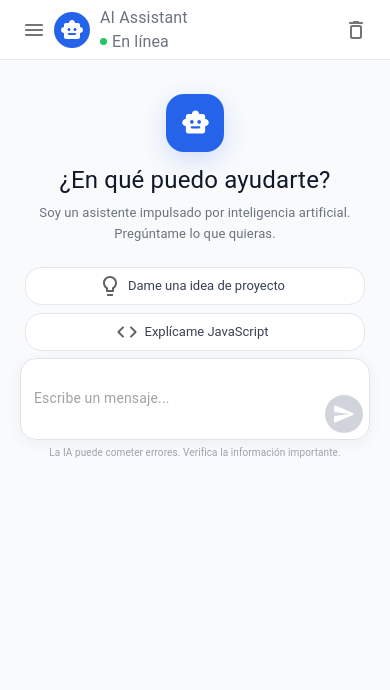
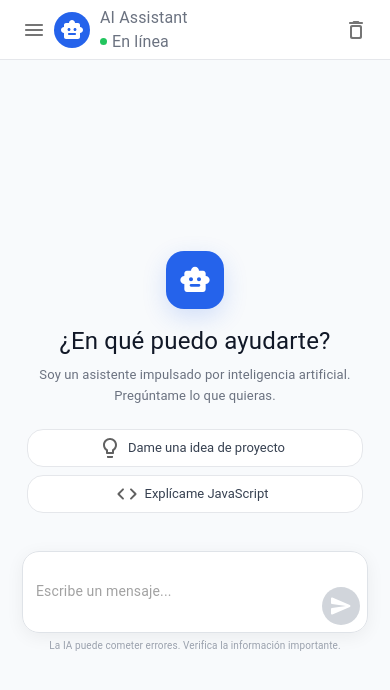
Before and after one commit to Patogol35/Fbot, a React app: page / in a window 390 px wide. Shown: the top 690 px of the page. Built offline with nearby package versions, Linux system fonts and the light colour scheme; the HTML template or start-up script is replaced by a standard one.

Commit message:
Update Chat.css

```diff
--- a/src/components/Chat.css
+++ b/src/components/Chat.css
@@ -4,6 +4,10 @@ body,
     width: 100%;
     height: 100%;
     margin: 0;
+}
+
+* {
+    box-sizing: border-box;
 }
 
 .chat-page {
@@ -18,9 +22,8 @@ body,
 
 .chat-drawer .MuiDrawer-paper {
     width: 250px;
-    box-sizing: border-box;
     border-right: 1px solid #e5e7eb;
-    background: #ffffff;
+    background: #fff;
 }
 
 .sidebar {
@@ -29,7 +32,6 @@ body,
     display: flex;
     flex-direction: column;
     padding: 18px 14px;
-    box-sizing: border-box;
 }
 
 .sidebar-logo {
@@ -64,7 +66,6 @@ body,
     font-size: 14px;
     font-weight: 600;
     cursor: pointer;
-    transition: .2s;
 }
 
 .new-chat-button:hover {
@@ -91,7 +92,8 @@ body,
     color: #2563eb;
 }
 
-.sidebar .MuiListItemButton-root.Mui-selected .MuiListItemIcon-root {
+.sidebar .MuiListItemButton-root.Mui-selected
+.MuiListItemIcon-root {
     color: #2563eb;
 }
 
@@ -129,7 +131,7 @@ body,
     flex-direction: column;
 }
 
-/* TOPBAR */
+/* HEADER */
 
 .chat-topbar {
     height: 64px;
@@ -138,7 +140,7 @@ body,
     align-items: center;
     padding: 0 24px;
     border-bottom: 1px solid #e5e7eb;
-    background: rgba(255,255,255,.9);
+    background: rgba(255,255,255,.92);
     backdrop-filter: blur(12px);
 }
 
@@ -159,7 +161,132 @@ body,
     gap: 5px;
 }
 
-/* MESSAGE AREA */
+/* EMPTY SCREEN */
+
+.empty-chat {
+    flex: 1;
+    min-height: 0;
+    display: flex;
+    align-items: center;
+    justify-content: center;
+    overflow-y: auto;
+    padding: 30px 20px;
+}
+
+.welcome-container {
+    width: min(720px, 100%);
+    display: flex;
+    flex-direction: column;
+    align-items: center;
+    text-align: center;
+    transform: translateY(-5%);
+}
+
+.welcome-icon-container {
+    width: 64px;
+    height: 64px;
+    display: flex;
+    align-items: center;
+    justify-content: center;
+    margin-bottom: 18px;
+    border-radius: 18px;
+    background: #2563eb;
+    color: #fff;
+    box-shadow: 0 8px 25px rgba(37,99,235,.18);
+}
+
+.welcome-icon-container svg {
+    font-size: 32px;
+}
+
+.welcome-title {
+    margin-bottom: 8px !important;
+    color: #111827;
+}
+
+.welcome-description {
+    max-width: 480px;
+    line-height: 1.6 !important;
+}
+
+/* SUGGESTIONS */
+
+.suggestions {
+    display: flex;
+    justify-content: center;
+    flex-wrap: wrap;
+    gap: 8px;
+    margin-top: 22px;
+}
+
+/* INPUT */
+
+.input-area {
+    width: 100%;
+    padding: 16px 0 0;
+}
+
+.empty-chat .input-area {
+    margin-top: 22px;
+}
+
+.input-wrapper {
+    position: relative;
+    width: min(720px, 100%);
+    margin: auto;
+}
+
+.chat-input .MuiOutlinedInput-root {
+    min-height: 54px;
+    padding-right: 55px;
+    border-radius: 17px;
+    background: #fff;
+    box-shadow: 0 4px 18px rgba(0,0,0,.06);
+}
+
+.chat-input .MuiOutlinedInput-root fieldset {
+    border-color: #dfe3e8;
+}
+
+.chat-input .MuiOutlinedInput-root:hover fieldset {
+    border-color: #cbd5e1;
+}
+
+.chat-input .MuiOutlinedInput-root.Mui-focused fieldset {
+    border-color: #2563eb;
+}
+
+.chat-input textarea {
+    padding: 13px 0;
+    font-size: 14px;
+}
+
+.send-button {
+    position: absolute !important;
+    right: 8px;
+    bottom: 8px;
+    width: 38px;
+    height: 38px;
+    background: #2563eb !important;
+    color: #fff !important;
+}
+
+.send-button:hover {
+    background: #1d4ed8 !important;
+}
+
+.send-button.Mui-disabled {
+    background: #d1d5db !important;
+}
+
+.input-disclaimer {
+    margin-top: 5px !important;
+    text-align: center;
+    font-size: 10px !important;
+    color: #9ca3af;
+}
+
+/* MESSAGES */
 
 .messages-container {
     flex: 1;
@@ -214,14 +341,14 @@ body,
 }
 
 .message-bubble.assistant {
-    background: #ffffff;
+    background: #fff;
     border: 1px solid #e5e7eb;
     border-top-left-radius: 5px !important;
 }
 
 .message-bubble.user {
-    color: white;
     background: #2563eb;
+    color: #fff;
     border-top-right-radius: 5px !important;
 }
 
@@ -229,74 +356,6 @@ body,
     white-space: pre-wrap;
     font-size: 14px !important;
     line-height: 1.6 !important;
-}
-
-/* EMPTY CHAT */
-
-.welcome-container {
-    width: min(720px, 100%);
-    margin: 0 auto;
-    padding: 8vh 20px 20px;
-    box-sizing: border-box;
-    text-align: center;
-}
-
-.welcome-icon-container {
-    width: 64px;
-    height: 64px;
-    margin: 0 auto 18px;
-    display: flex;
-    align-items: center;
-    justify-content: center;
-    border-radius: 18px;
-    background: #2563eb;
-    color: white;
-    box-shadow: 0 8px 25px rgba(37,99,235,.18);
-}
-
-.welcome-icon-container svg {
-    font-size: 32px;
-}
-
-.welcome-title {
-    margin-bottom: 8px !important;
-    color: #111827;
-    letter-spacing: -.5px;
-}
-
-.welcome-description {
-    max-width: 480px;
-    margin: auto !important;
-    color: #6b7280;
-    line-height: 1.6 !important;
-}
-
-/* SUGGESTIONS */
-
-.suggestions {
-    display: flex;
-    justify-content: center;
-    flex-wrap: wrap;
-    gap: 8px;
-    margin-top: 22px;
-}
-
-.suggestion-chip {
-    height: 38px !important;
-    background: #ffffff !important;
-    border: 1px solid #e5e7eb !important;
-    color: #374151 !important;
-    transition: .2s !important;
-}
-
-.suggestion-chip:hover {
-    border-color: #93c5fd !important;
-    background: #eff6ff !important;
-    color: #1d4ed8 !important;
-}
-
-.suggestion-chip .MuiChip-icon {
-    color: #2563eb;
 }
 
 /* TYPING */
@@ -339,86 +398,23 @@ body,
     }
 }
 
-/* INPUT */
+/* CHIPS */
 
-.input-area {
-    width: 100%;
-    flex-shrink: 0;
-    padding: 8px 24px 12px;
-    box-sizing: border-box;
-    background: #f8fafc;
+.suggestion-chip {
+    height: 38px !important;
+    background: #fff !important;
+    border: 1px solid #e5e7eb !important;
+    color: #374151 !important;
 }
 
-.input-wrapper {
-    position: relative;
-    width: min(820px, 100%);
-    margin: auto;
+.suggestion-chip:hover {
+    background: #eff6ff !important;
+    border-color: #93c5fd !important;
+    color: #1d4ed8 !important;
 }
 
-.chat-input .MuiOutlinedInput-root {
-    min-height: 52px;
-    padding-right: 55px;
-    border-radius: 16px;
-    background: white;
-    box-shadow: 0 3px 15px rgba(0,0,0,.05);
-}
-
-.chat-input .MuiOutlinedInput-root fieldset {
-    border-color: #dfe3e8;
-}
-
-.chat-input .MuiOutlinedInput-root:hover fieldset {
-    border-color: #cbd5e1;
-}
-
-.chat-input .MuiOutlinedInput-root.Mui-focused fieldset {
-    border-color: #2563eb;
-}
-
-.chat-input textarea {
-    padding: 13px 0;
-    font-size: 14px;
-}
-
-.send-button {
-    position: absolute !important;
-    right: 7px;
-    bottom: 7px;
-    width: 38px;
-    height: 38px;
-    background: #2563eb !important;
-    color: white !important;
-    transition: .2s !important;
-}
-
-.send-button:hover {
-    background: #1d4ed8 !important;
-    transform: scale(1.04);
-}
-
-.send-button.Mui-disabled {
-    background: #d1d5db !important;
-}
-
-.input-disclaimer {
-    margin-top: 5px !important;
-    text-align: center;
-    font-size: 10px !important;
-    color: #9ca3af;
-}
-
-/* ANIMATION */
-
-@keyframes messageIn {
-    from {
-        opacity: 0;
-        transform: translateY(6px);
-    }
-
-    to {
-        opacity: 1;
-        transform: translateY(0);
-    }
+.suggestion-chip .MuiChip-icon {
+    color: #2563eb;
 }
 
 /* MOBILE */
@@ -433,44 +429,35 @@ body,
         padding: 0 14px;
     }
 
-    .messages-container {
-        padding: 18px 12px;
-    }
-
-    .message-content {
-        max-width: 86%;
+    .empty-chat {
+        padding: 20px 12px;
     }
 
     .welcome-container {
-        padding-top: 6vh;
+        transform: translateY(-3%);
     }
 
     .welcome-title {
         font-size: 28px !important;
     }
 
+    .messages-container {
+        padding: 18px 12px;
+    }
+
     .input-area {
-        padding: 7px 10px 10px;
+        padding-left: 10px;
+        padding-right: 10px;
+    }
+
+    .message-content {
+        max-width: 86%;
     }
 }
 
 @media (max-width: 500px) {
-    .message-content {
-        max-width: 90%;
-    }
-
     .welcome-container {
-        padding: 4vh 10px 15px;
-    }
-
-    .welcome-icon-container {
-        width: 58px;
-        height: 58px;
-        margin-bottom: 14px;
-    }
-
-    .welcome-icon-container svg {
-        font-size: 29px;
+        transform: none;
     }
 
     .welcome-title {
@@ -481,13 +468,22 @@ body,
         font-size: 13px !important;
     }
 
+    .welcome-icon-container {
+        width: 58px;
+        height: 58px;
+    }
+
     .suggestions {
+        width: 100%;
         flex-direction: column;
-        align-items: stretch;
         padding: 0 15px;
     }
 
     .suggestion-chip {
         width: 100%;
     }
-}
+
+    .message-content {
+        max-width: 90%;
+    }
+    }
```
